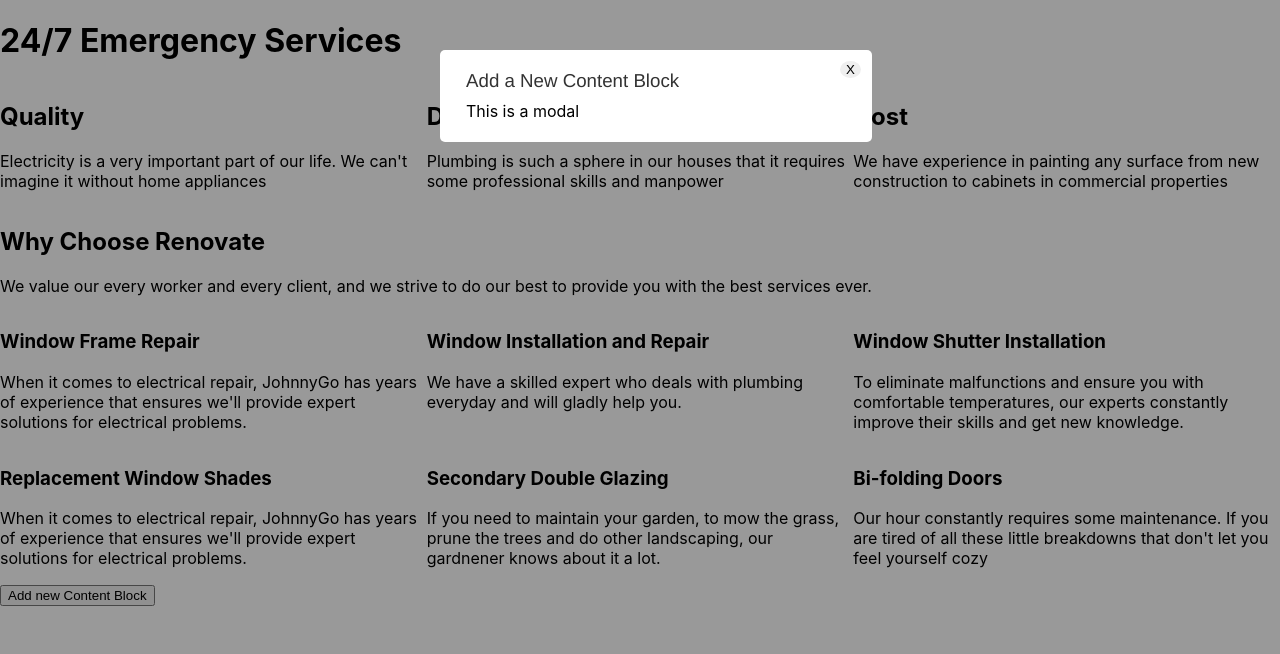
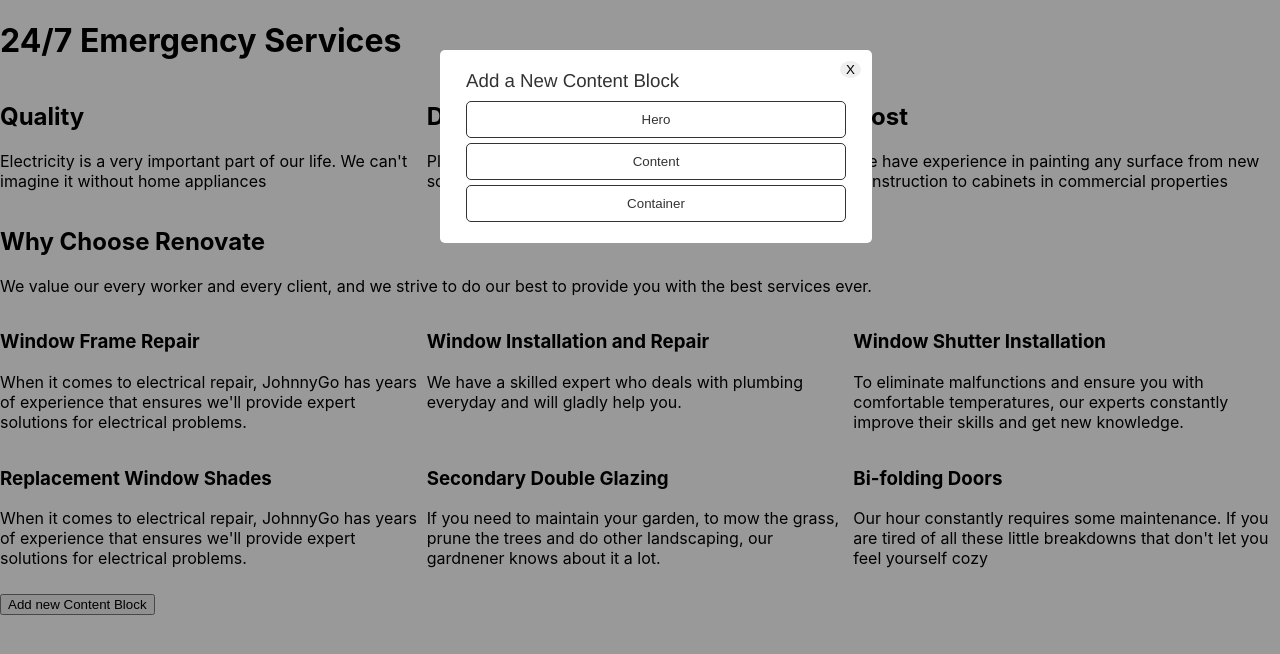
Before and after one commit to starkraving/wphandzon, a React (Create React App) app: page / in a window 1280 px wide. Both pictures are taken after a click on the button "Add new Content Block". Shown: the top 654 px of the page. Built offline with nearby package versions, Linux system fonts and the light colour scheme.

Commit message:
working addContent, styled content type buttons

```diff
--- a/src/App.js
+++ b/src/App.js
@@ -4,12 +4,15 @@ import WPService from './services/wp';
 import ContentProvider from './providers/content.provider';
 import LiveEditor from './components/liveeditor/LiveEditor';
 import PropertyEditor from './components/propertyeditor/PropertyEditor';
+import ModalProvider from './providers/modal.provider';
 
 function App() {
   const wpService = new WPService();
   return (
     <ContentProvider pageService={wpService}>
-      <LiveEditor/>
+      <ModalProvider>
+        <LiveEditor/>
+      </ModalProvider>
       <PropertyEditor/>
     </ContentProvider>
   );
--- a/src/components/liveeditor/LiveEditor.jsx
+++ b/src/components/liveeditor/LiveEditor.jsx
@@ -1,19 +1,32 @@
-import React, { useContext } from 'react';
+import React, {useContext} from 'react';
 import {ContentContext} from '../../providers/content.provider';
+import {ModalContext} from '../../providers/modal.provider';
+import { contentTypes } from '../../utils/contentTypes';
 import ContentBlock from '../contentblock/ContentBlock';
 import Modal from '../modal/Modal';
-import ModalProvider from '../../providers/modal.provider';
 import ModalTrigger from '../modal/ModalTrigger';
+import { ContentModalButton } from './styles';
 
 const LiveEditor = () => {
     const {content, addContent} = useContext(ContentContext);
+    const {setIsModalOpen} = useContext(ModalContext);
+
+    const addItemContent = (item) => () => {
+        addContent(null, item);
+        setIsModalOpen(false)
+    };
+
     return (
         <>
             <ContentBlock key={'main'} styles={{}} html={''} layout={null}>{content}</ContentBlock>
-            <ModalProvider>
-                <ModalTrigger><button>Add new Content Block</button></ModalTrigger>
-                <Modal title='Add a New Content Block'>This is a modal</Modal>
-            </ModalProvider>
+                <ModalTrigger><button style={{marginTop: '10px'}}>Add new Content Block</button></ModalTrigger>
+                <Modal title='Add a New Content Block'>
+                    {
+                        contentTypes.map((item, idx) => {
+                            return (<ContentModalButton key={`addbutton${idx}`} onClick={addItemContent(item)}>{item.title}</ContentModalButton>)
+                        })
+                    }
+                </Modal>
         </>
     );
 }
--- /dev/null
+++ b/src/components/liveeditor/styles.js
@@ -0,0 +1,20 @@
+import styled from "styled-components";
+
+export const ContentModalButton = styled.button`
+    display: block;
+    width: 100%;
+    border: 1px solid #333;
+    border-radius: 5px;
+    background: #fff;
+    color: #333;
+    padding: 10px;
+    margin-top: 5px;
+
+    &:first-child {
+        margin-top: 0;
+    }
+
+    &:hover {
+        background-color: #eee;
+    }
+`;
--- a/src/components/modal/Modal.jsx
+++ b/src/components/modal/Modal.jsx
@@ -5,11 +5,11 @@ import { useEffect } from 'react';
 import { ModalContext } from '../../providers/modal.provider';
 
 const Modal = ({title, children, submitText}) => {
-    const {open, setIsOpen, onSubmit, onCancel} = useContext(ModalContext);
+    const {open, customSubmit, customCancel, setIsModalOpen, onSubmit, onCancel} = useContext(ModalContext);
 
     useEffect(() => {
-        setIsOpen(open);
-    }, [setIsOpen, open]);
+        setIsModalOpen(open);
+    }, [setIsModalOpen, open]);
 
     const closeModal = (e) => {
        e.stopPropagation();
@@ -30,10 +30,10 @@ const Modal = ({title, children, submitText}) => {
                     {children}
                 </ModalContent>
                 {
-                    (submitText)
+                    (customSubmit || customCancel)
                         ? (
                             <ModalButtons>
-                                <button type='submit' onClick={onSubmit}>{submitText}</button>
+                                {customSubmit ? <button type='submit' onClick={onSubmit}>{submitText}</button> : ''}
                                 <button type='button' onClick={closeModal}>Cancel</button>
                             </ModalButtons>
                           )
--- a/src/components/modal/ModalTrigger.jsx
+++ b/src/components/modal/ModalTrigger.jsx
@@ -2,9 +2,9 @@ import React, { useContext, Fragment } from 'react';
 import { ModalContext } from '../../providers/modal.provider';
 
 const ModalTrigger = ({children}) => {
-    const {open, setIsOpen} = useContext(ModalContext);
+    const {open, setIsModalOpen} = useContext(ModalContext);
     const toggleOpen = () => {
-        setIsOpen(!open);
+        setIsModalOpen(!open);
     }
 
     return <Fragment>
--- a/src/providers/content.provider.jsx
+++ b/src/providers/content.provider.jsx
@@ -1,4 +1,5 @@
-import React, { useState, useEffect } from 'react';
+import React, { useState, useEffect, useCallback } from 'react';
+import {addNewContent} from '../utils/content';
 
 const defaults = {
     content: []
@@ -6,38 +7,31 @@ const defaults = {
 
 export const ContentContext = React.createContext({
     content: defaults.content,
-    addContent: () => {},
-    editContent: () => {},
-    removeContent: () => {}
+    addContent: (row, newContent) => {},
+    editContent: (row, id, content) => {},
+    removeContent: (row, id) => {}
 });
 
 const ContentProvider = ({pageService, children}) => {
     const [content, setContent] = useState(defaults.content);
 
     const addContent = (row, newContent) => {
-        newContent = {
-            ...newContent,
-            id: new Date().getTime()
-        };
-        if (row === null) {
-            content.push([newContent])
-        }
-        if (!isNaN(row) && content.length > row) {
-            content[row].push(newContent);
-        }
-
-        setContent(content);
+        setContent(addNewContent(content, row, newContent));
     };
 
     const editContent = (row, id, content) => {};
 
     const removeContent = (row, id) => {};
 
-    useEffect(() => {
+    const getInitialContent = useCallback(() => {
         pageService.getPageData().then(data => {
             setContent(data);
         });
     }, [pageService]);
+
+    useEffect(() => {
+        getInitialContent();
+    }, [getInitialContent]);
 
     return (
         <ContentContext.Provider value={{
--- a/src/providers/modal.provider.jsx
+++ b/src/providers/modal.provider.jsx
@@ -3,27 +3,41 @@ import { useState } from 'react';
 
 const defaults = {
     open: false,
+    customSubmit: false,
+    customCancel: false,
 };
 
 export const ModalContext = React.createContext({
     open: defaults.open,
-    setIsOpen: () => {},
+    customSubmit: defaults.customSubmit,
+    customCancel: defaults.customCancel,
+    setIsModalOpen: () => {},
     onSubmit: () => {},
     onCancel: () => {},
 });
 
 const ModalProvider = ({onSubmit: submitHandler, onCancel: cancelHandler, children}) => {
-    const [open, setIsOpen] = useState(defaults.open);
+    const [open, setIsModalOpen] = useState(defaults.open);
+    const [customSubmit, setCustomSubmit] = useState(defaults.customSubmit);
+    const [customCancel, setCustomCancel] = useState(defaults.customCancel);
+
+    if (submitHandler) {
+        setCustomSubmit(true);
+    }
+
+    if (cancelHandler) {
+        setCustomCancel(true);
+    }
 
     const onSubmit = () => {
-        setIsOpen(false);
+        setIsModalOpen(false);
         if (submitHandler) {
             submitHandler();
         }
     }
 
     const onCancel = () => {
-        setIsOpen(false);
+        setIsModalOpen(false);
         if (cancelHandler) {
             cancelHandler();
         }
@@ -31,7 +45,9 @@ const ModalProvider = ({onSubmit: submitHandler, onCancel: cancelHandler, childr
 
     return <ModalContext.Provider value={{
         open,
-        setIsOpen,
+        customSubmit,
+        customCancel,
+        setIsModalOpen,
         onSubmit,
         onCancel,
     }}>{children}</ModalContext.Provider>;
--- /dev/null
+++ b/src/utils/content.js
@@ -0,0 +1,33 @@
+export function addNewContent(content, row, newContent) {
+    const maxRow = Math.max(...content.map(item => item.layout.row));
+    let contentId = new Date().getTime();
+    newContent = {
+        ...newContent,
+        id: contentId,
+        children: newContent.children.map(child => {
+            contentId++;
+            return {
+                ...child,
+                id: contentId,
+            };
+        }),
+    };
+    if (!row || isNaN(row)) {
+        row = maxRow + 1;
+    }
+
+    newContent.layout = {
+        ...newContent.layout,
+        row,
+        column: 1,
+        span: 12,
+    };
+    if (maxRow >= row) {
+        // TODO: update columns to add in new content;
+    }
+
+    content.push(newContent);
+    // TODO: re-sort content
+
+    return content;
+}
--- /dev/null
+++ b/src/utils/contentTypes.js
@@ -0,0 +1,45 @@
+export const contentTypes = [
+    {
+        title: 'Hero',
+        type: 'hero',
+        styles: {},
+        html: '<h1>This is the hero title</h1>',
+        layout: {
+            fullscreen: true,
+        },
+        children: []
+    },
+    {
+        title: 'Content',
+        type: 'content',
+        styles: {},
+        html: '<p>This is content</p>',
+        layout: {
+            fullscreen: false,
+        },
+        children: []
+    },
+    {
+        title: 'Container',
+        type: 'container',
+        styles: {padding: '10px'},
+        html: null,
+        layout: {
+            fullscreen: false,
+        },
+        children: [
+            {
+                type: "content",
+                styles: {},
+                html: "This is content inside of a container",
+                layout: {
+                    fullscreen: false,
+                    row: 1,
+                    column: 1,
+                    span: 12
+                },
+                children: []
+            }
+        ]
+    },
+];
```
